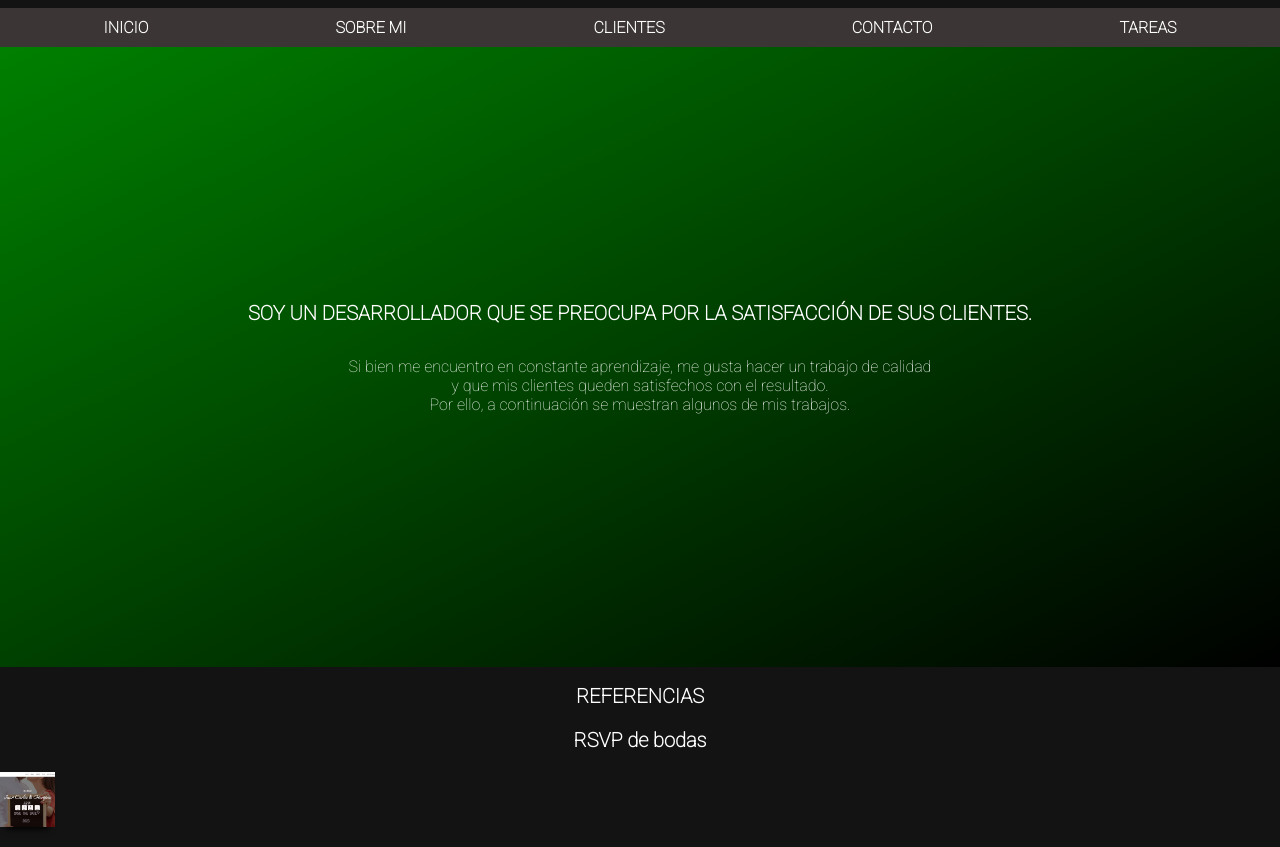
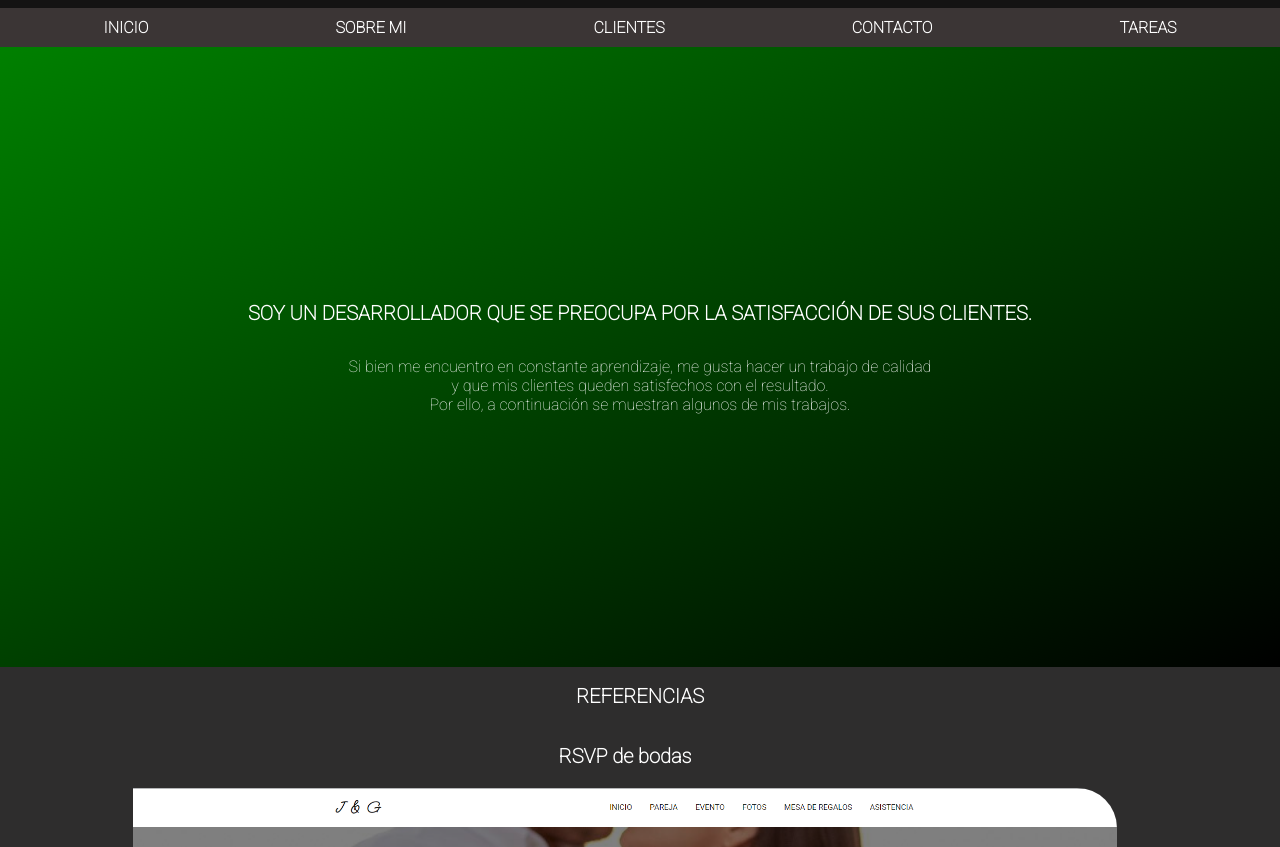
Before and after one commit to AlejandroVillasenor/AlejandroVillasenor.github.io, a plain HTML site: page clientes.html in a window 1280 px wide. Shown: the part 105-952 px from the top of the page. Drawn offline with Linux system fonts and the light colour scheme.

Commit message:
Update clientes.html

```diff
--- a/clientes.html
+++ b/clientes.html
@@ -5,7 +5,7 @@
     <meta http-equiv="X-UA-Compatible" content="IE=edge">
     <meta name="viewport" content="width=device-width, initial-scale=1.0">
     <title>Clientes</title>
-    <link rel="stylesheet" href="/estilos/contacto.css">
+    <link rel="stylesheet" href="/estilos/clientes.css">
     <link rel="preconnect" href="https://fonts.googleapis.com">
     <link rel="preconnect" href="https://fonts.gstatic.com" crossorigin>
     <link href="https://fonts.googleapis.com/css2?family=Roboto:wght@100&display=swap" rel="stylesheet">
```
